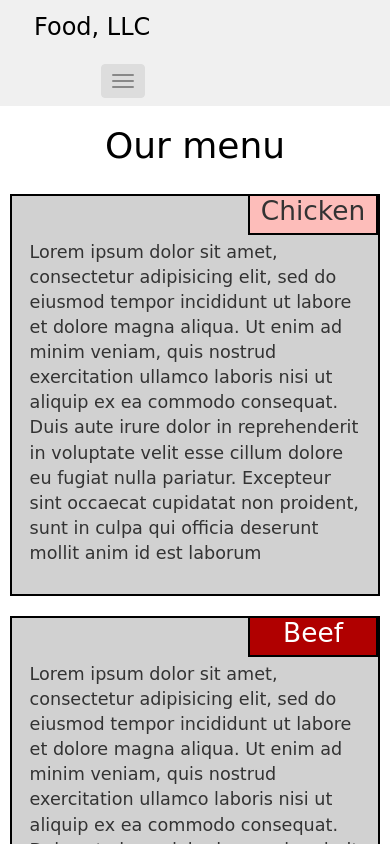
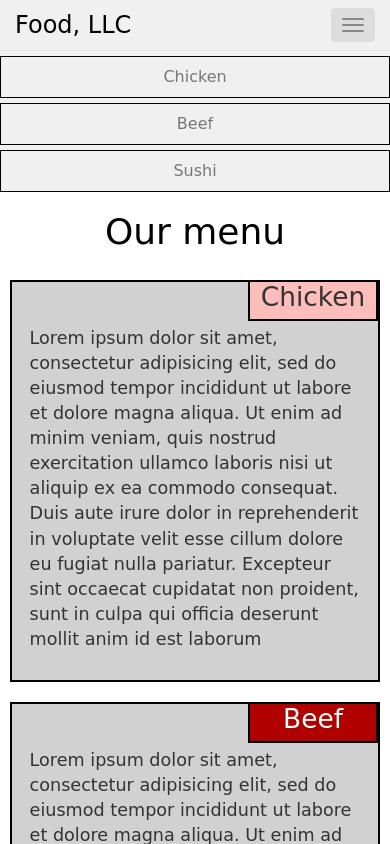
Before and after one commit to Sintarin/coursera-class, a plain HTML site: page module3-solution/index.html in a window 390 px wide. Both pictures are taken after a click on the button "Toggle navigation". Shown: the top 844 px of the page. Drawn offline with Linux system fonts and the light colour scheme.

Commit message:
second commit

```diff
--- a/module3-solution/css/main.css
+++ b/module3-solution/css/main.css
@@ -78,6 +78,18 @@ background-color: #d1d1d1;
 	margin: auto;
 	}
 	.col-sm-12 {width: 100%;}
+	#navbar-main a {
+		text-align: center;
+		border: 1px solid black;
+	}
+	#navbar-main > ul {
+		margin-top: 0;
+		margin-bottom: 0;
+	}
+	#menucategory>li {
+		margin-bottom: 0;
+		margin-top: 5px;
+	}
 }
 
 .col-lg-1, .col-lg-10, .col-lg-11, .col-lg-12, .col-lg-2, .col-lg-3, .col-lg-4, .col-lg-5, .col-lg-6, .col-lg-7, .col-lg-8,
@@ -97,30 +109,14 @@ background-color: #d1d1d1;
 	border: 0;
 	padding: 0;
 }
-#logo-img {
+#brandname {
 	color: black;
-	height: 1.5em;
+	height: 1em;
 	width: max-content;
-	margin: 10px 15px 10px 0;
-	font-size: 1.5em;
+	font-size: 24px;
 	text-align: center;
-	margin: 10px;
+
 }
 .navbar-header a:hover, .navbar-header a:focus {
 text-decoration: none;
 }
-
-#header-nav .container{
-	margin: 0 1.5em;
-	padding: 0;
-	width: max-content;
-}
-
-.container>.navbar-header {
-	margin-left: 0;
-}
-
-.navbar-toggle {
-	position: relative;
-	float: right;
-}
--- a/module3-solution/index.html
+++ b/module3-solution/index.html
@@ -8,23 +8,31 @@
 	<title>Coursera - Module2.Solution</title>
 </head>
 <body>
-<header>
-	<nav id="header-nav" class="navbar navbar-default">
-		<div class="container">
+
+
+<nav id="header-nav" class="navbar navbar-default">
+		<div class="container-fluid">
 			<div class="navbar-header">
-				<a href="index.html" class="">
-					<div id="logo-img" alt="logo image"><span>Food, LLC</span></div>
+				<a class="navbar-brand" href="index.html">
+					<span id="brandname">Food, LLC</span>
 				</a>
-				<button type="button" class="navbar-toggle collapsed" data-toggle="collapse" data-target="#collapsable-nav" aria-expanded="false">
+				<button type="button" class="navbar-toggle collapsed" data-toggle="collapse" data-target="#navbar-main" aria-expanded="false">
 					<span class="sr-only">Toggle navigation</span>
 					<span class="icon-bar"></span>
 					<span class="icon-bar"></span>
 					<span class="icon-bar"></span>
 				</button>
 			</div>
+			<div id="navbar-main" class="collapse navbar-collapse">
+				<ul id="menucategory" class="nav navbar-nav navbar-right">
+       				<li><a href="index.html">Chicken</a></li>
+        			<li><a href="index.html">Beef</a></li>
+        			<li><a href="index.html">Sushi</a></li>
+        		</ul>
+			</div>
 		</div>
 	</nav>
-</header>
+
 
 <h1>Our menu</h1>
 <div class="col-lg-4 col-md-6 col-sm-12">
@@ -45,6 +53,7 @@
 	<p>Lorem ipsum dolor sit amet, consectetur adipisicing elit, sed do eiusmod tempor incididunt ut labore et dolore magna aliqua. Ut enim ad minim veniam, quis nostrud exercitation ullamco laboris nisi ut aliquip ex ea commodo consequat. Duis aute irure dolor in reprehenderit in voluptate velit esse cillum dolore eu fugiat nulla pariatur. Excepteur sint occaecat cupidatat non proident, sunt in culpa qui officia deserunt mollit anim id est laborum<p>
 	</div>
 </div>
-
+<script type="text/javascript" src="js/jquery-1.11.3.min.js"></script>
+<script type="text/javascript" src="js/bootstrap.min.js"></script>
 </body>
 </html>
```
